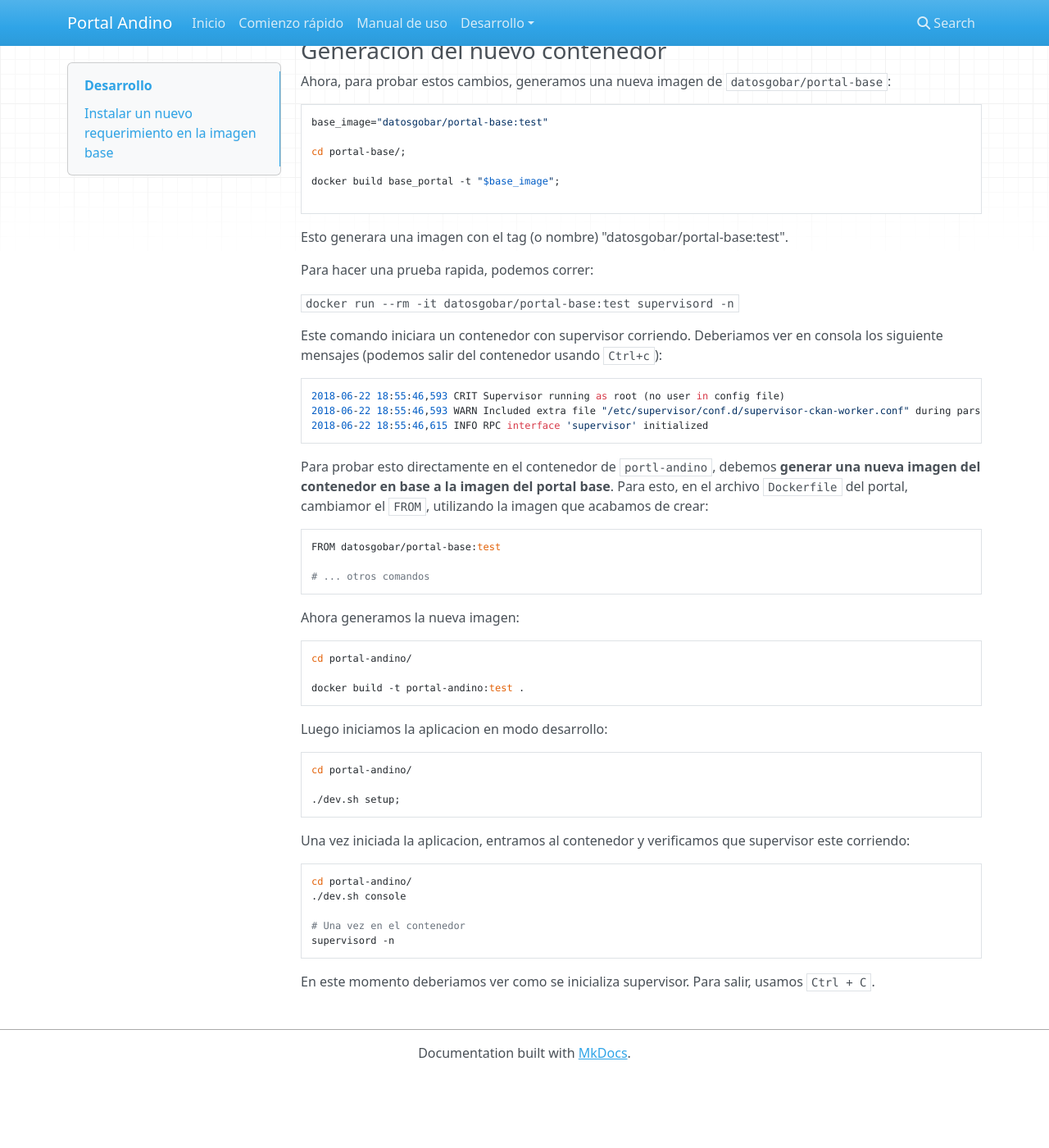
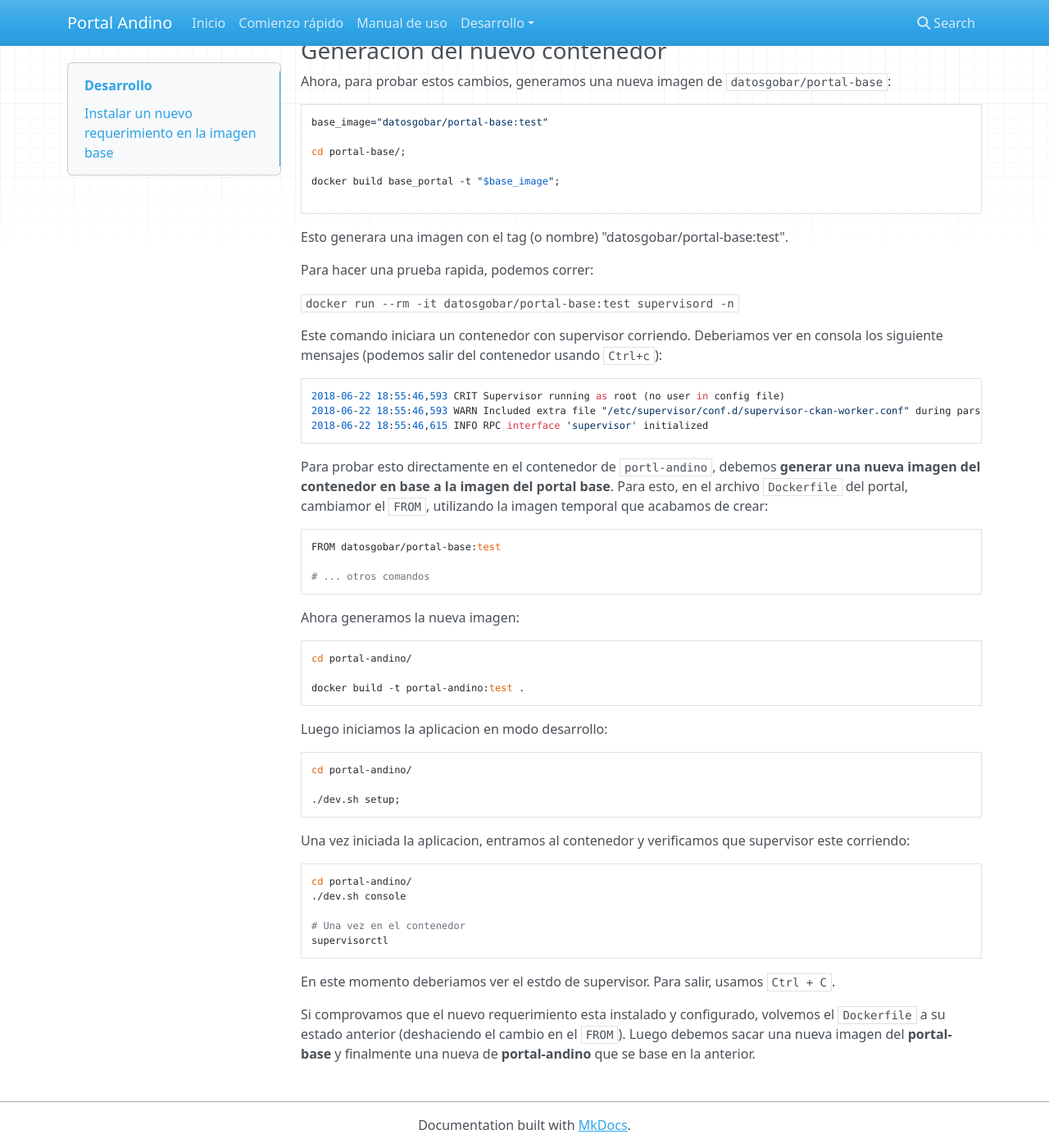
Before and after one commit to datosgobar/portal-andino, an MkDocs documentation site: the page built from docs/developers/development.md, in a window 1280 px wide and 1400 px high, scrolled down 1852 px. Shown: the whole window at 82% size. Built offline with MkDocs 1.6.1, drawn with Linux system fonts in a browser that asks for light colours; nearby versions of some CDN libraries; old or Windows-style settings are respelled for this version of MkDocs; before the commit the page ends 3164 px from its top, so only the background shows below that.

Commit message:
Actualizacion de doc de desarrollo
Agrego pasos finales

````diff
--- a/docs/developers/development.md
+++ b/docs/developers/development.md
@@ -124,7 +124,7 @@ siguiente mensajes (podemos salir del contenedor usando `Ctrl+c`):
 Para probar esto directamente en el contenedor de `portl-andino`, debemos
 **generar una nueva imagen del contenedor en base a la imagen del portal base**.
 Para esto, en el archivo `Dockerfile` del portal, cambiamor el `FROM`, utilizando la
-imagen que acabamos de crear:
+imagen temporal que acabamos de crear:
 
 ```
 FROM datosgobar/portal-base:test
@@ -157,7 +157,12 @@ cd portal-andino/
 ./dev.sh console
 
 # Una vez en el contenedor
-supervisord -n
+supervisorctl
 ```
 
-En este momento deberiamos ver como se inicializa supervisor. Para salir, usamos  `Ctrl + C`.
+En este momento deberiamos ver el estdo de supervisor. Para salir, usamos  `Ctrl + C`.
+
+Si comprovamos que el nuevo requerimiento esta instalado y configurado, volvemos el `Dockerfile`
+a su estado anterior (deshaciendo el cambio en el `FROM`).
+Luego debemos sacar una nueva imagen del **portal-base** y finalmente una nueva de **portal-andino**
+que se base en la anterior.
````
